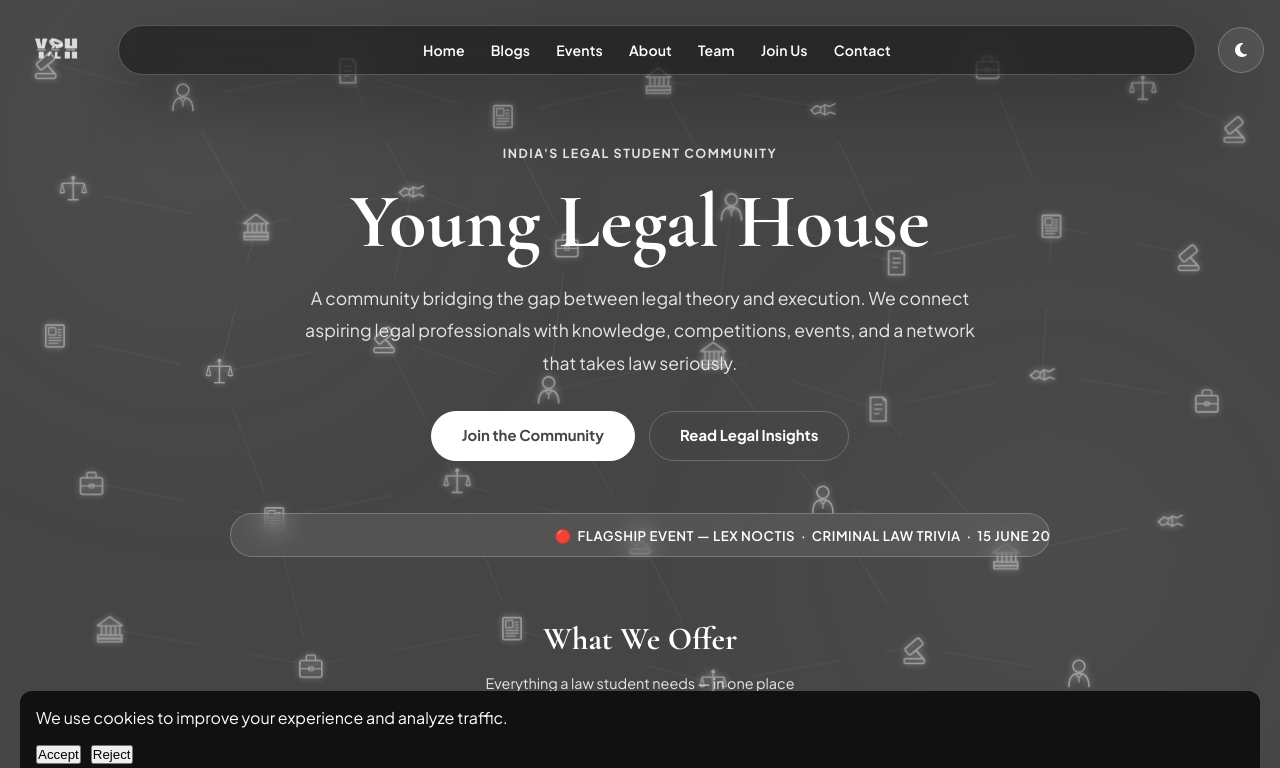
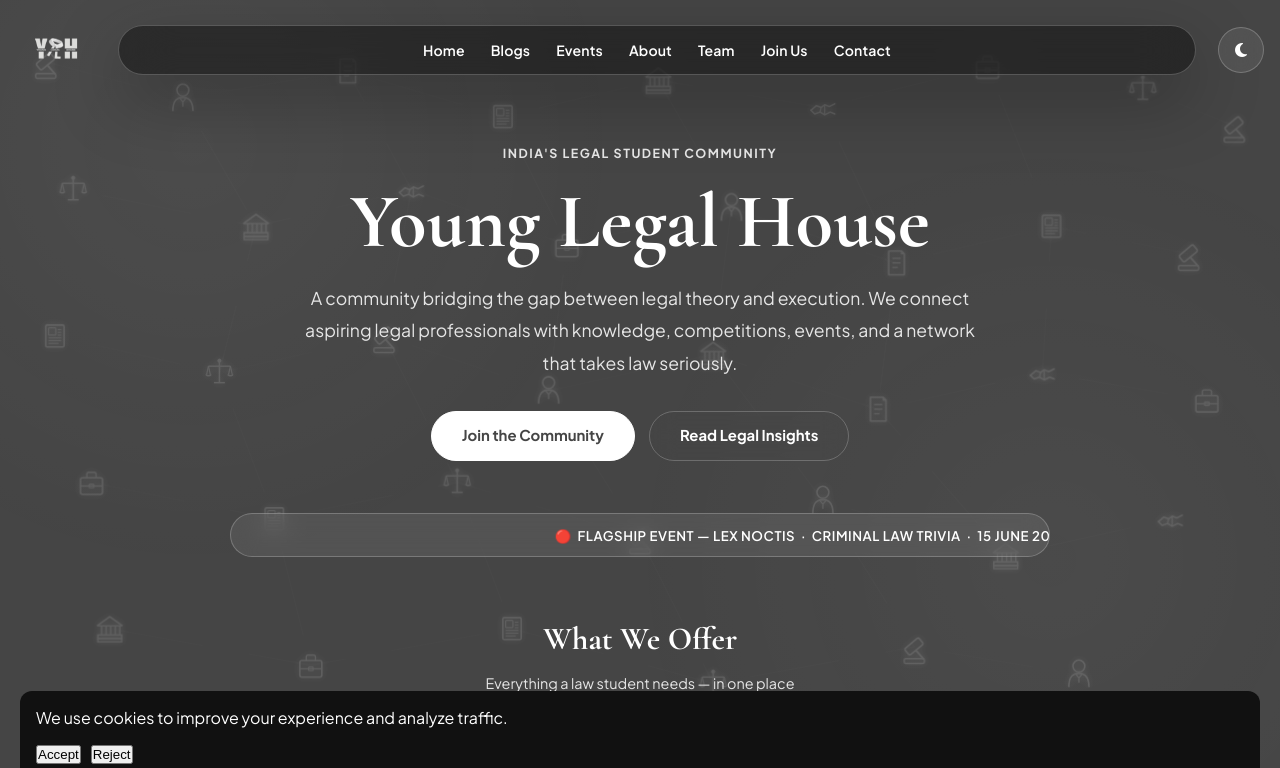
Before and after one commit to TejTalin/young-legal-house, a Next.js app: page / in a window 1280 px wide. Shown: the top 768 px of the page. Built offline with nearby package versions, Linux system fonts and the light colour scheme.

Commit message:
Add files via upload

```diff
--- a/app/globals.css
+++ b/app/globals.css
@@ -736,7 +736,7 @@ footer {
   pointer-events: none;
   z-index: 0;
   overflow: hidden;
-  opacity: 0.6;
+  opacity: 0.18;
 }
 
 .network-svg { width: 100%; height: 100%; color: var(--text-color); }
@@ -760,7 +760,7 @@ footer {
 
 .network-icons use { opacity: 0.8; filter: drop-shadow(0 0 4px currentColor); }
 
-body.light-mode .community-bg { opacity: 0.5; }
+body.light-mode .community-bg { opacity: 0.12; }
 body.light-mode .network-lines line { opacity: 0.4; stroke-width: 2; }
 body.light-mode .network-icons use { opacity: 0.6; filter: drop-shadow(0 0 2px currentColor); }
 
```
